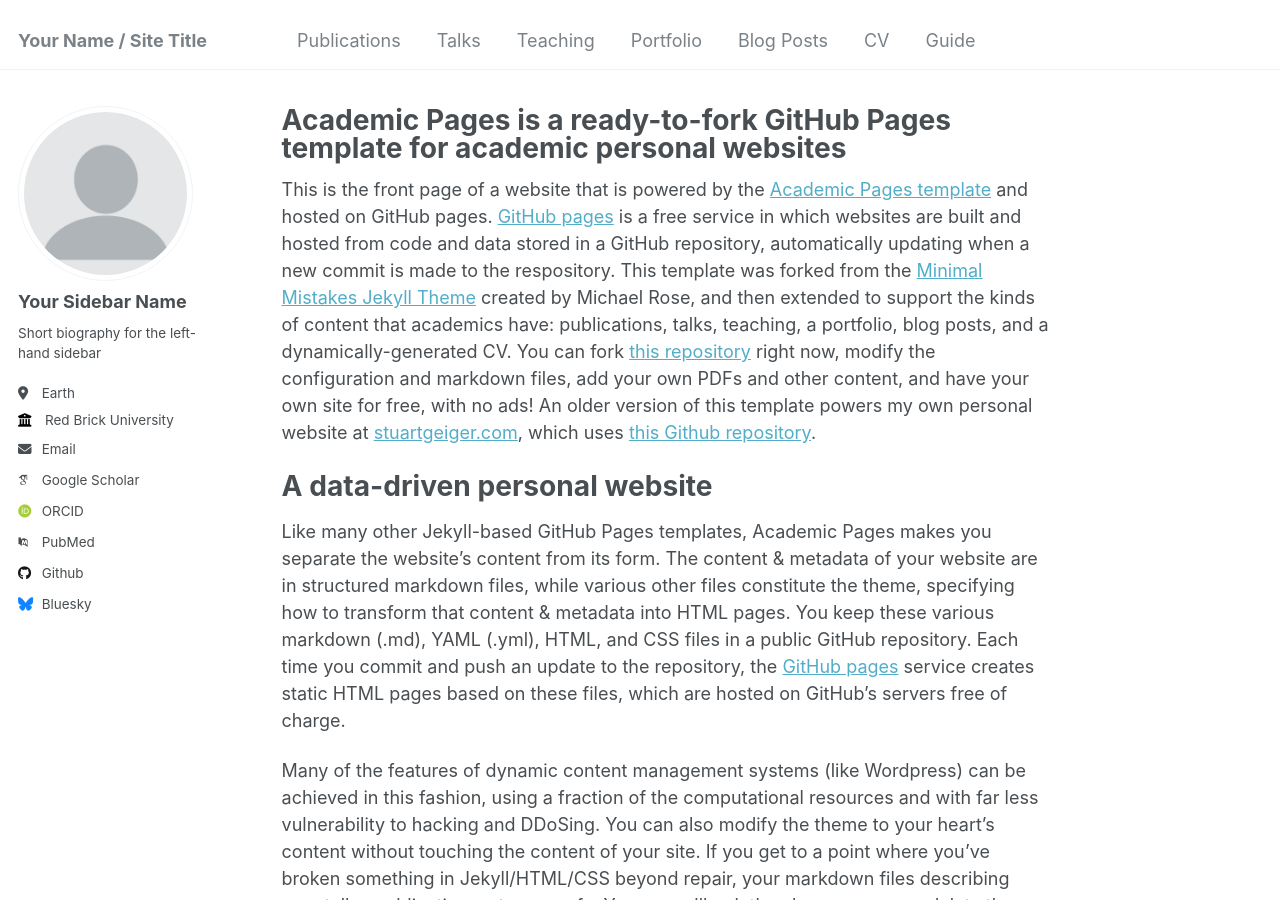
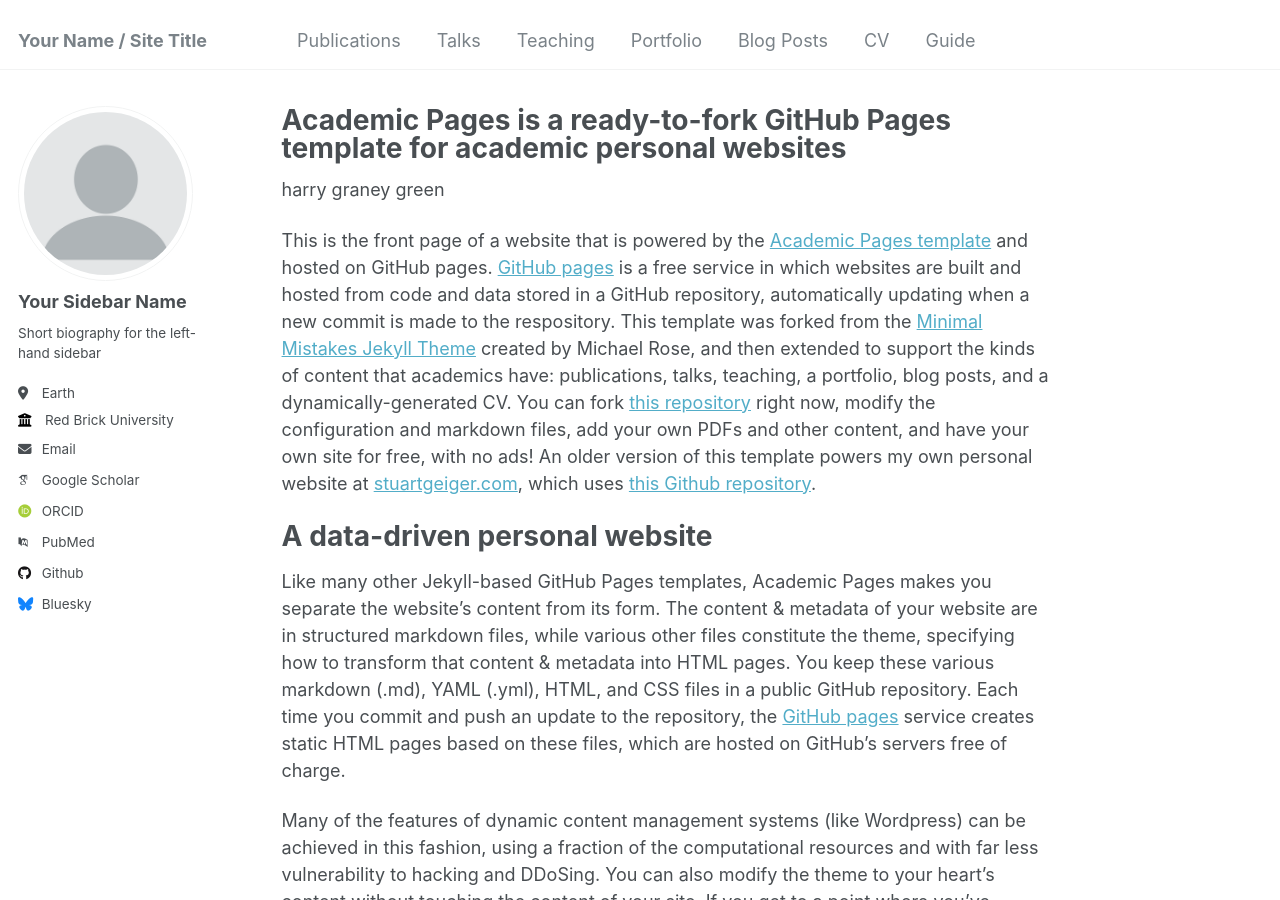
Before and after one commit to harrygraneygreen/harrygraneygreen.github.io, a Jekyll site: the page built from _pages/about.md, in a window 1280 px wide and 900 px high. Built offline with Jekyll 4.4.1, drawn with Linux system fonts in a browser that asks for light colours; some web fonts are replaced.

Commit message:
First change

```diff
--- a/_pages/about.md
+++ b/_pages/about.md
@@ -6,6 +6,9 @@ redirect_from:
   - /about/
   - /about.html
 ---
+
+harry graney green
+
 
 This is the front page of a website that is powered by the [Academic Pages template](https://github.com/academicpages/academicpages.github.io) and hosted on GitHub pages. [GitHub pages](https://pages.github.com) is a free service in which websites are built and hosted from code and data stored in a GitHub repository, automatically updating when a new commit is made to the respository. This template was forked from the [Minimal Mistakes Jekyll Theme](https://mmistakes.github.io/minimal-mistakes/) created by Michael Rose, and then extended to support the kinds of content that academics have: publications, talks, teaching, a portfolio, blog posts, and a dynamically-generated CV. You can fork [this repository](https://github.com/academicpages/academicpages.github.io) right now, modify the configuration and markdown files, add your own PDFs and other content, and have your own site for free, with no ads! An older version of this template powers my own personal website at [stuartgeiger.com](http://stuartgeiger.com), which uses [this Github repository](https://github.com/staeiou/staeiou.github.io).
 
```
